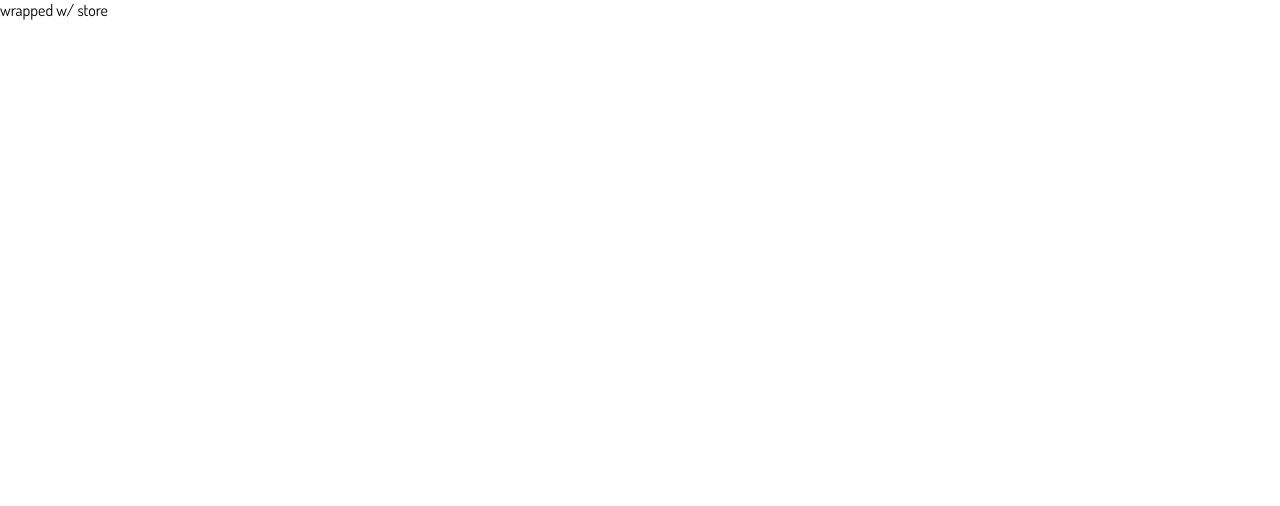
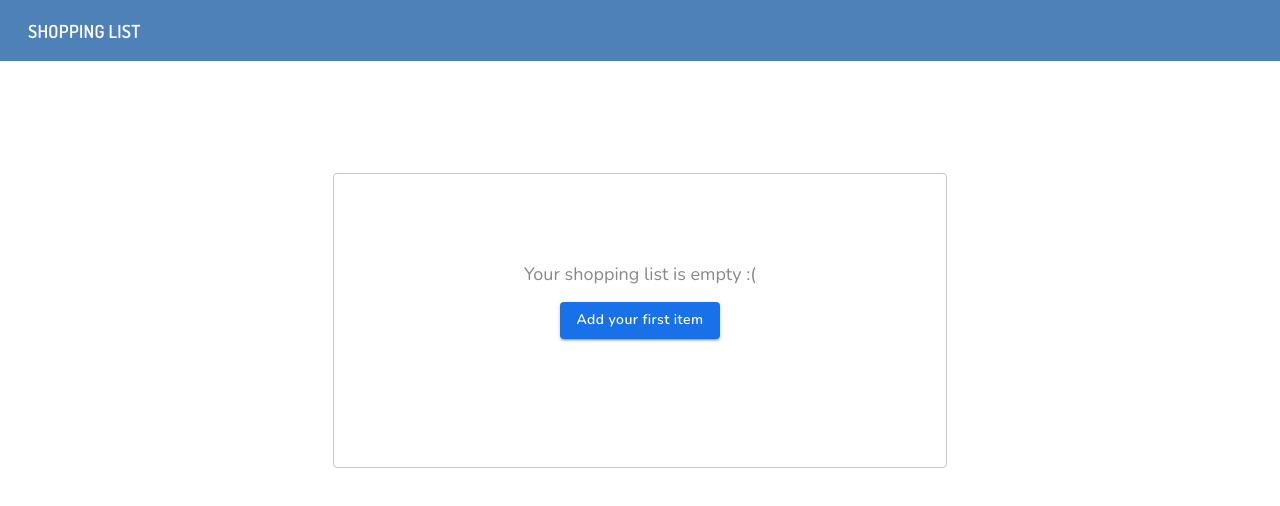
Before and after one commit to asatraitis/veritone-shopping-list, a React (Vite) app in the folder apps/client/: page / in a window 1280 px wide. Shown: the top 506 px of the page. Built offline with nearby package versions, Linux system fonts and the light colour scheme.

Commit message:
Add Spinner, EmptyList cmps to ShoppingList feature; Update app

```diff
--- a/apps/client/index.html
+++ b/apps/client/index.html
@@ -14,7 +14,7 @@
       href="https://fonts.googleapis.com/css2?family=Dosis:wght@200;300;400;500;600&family=Nunito:ital,wght@0,200;0,300;0,400;0,600;1,200;1,300;1,400;1,600&display=swap"
       rel="stylesheet"
     />
-    <title>Vite App</title>
+    <title>Shopping List</title>
   </head>
   <body>
     <div id="root"></div>
--- a/apps/client/src/App.jsx
+++ b/apps/client/src/App.jsx
@@ -1,8 +1,15 @@
 import { Provider } from 'react-redux';
 import store from './store';
+import { AppBar } from './components';
+import { ShoppingList } from './features';
 
 function App() {
-  return <Provider store={store}>wrapped w/ store</Provider>;
+  return (
+    <Provider store={store}>
+      <AppBar title="Shopping List" />
+      <ShoppingList />
+    </Provider>
+  );
 }
 
 export default App;
--- a/apps/client/src/common/colors.js
+++ b/apps/client/src/common/colors.js
@@ -1,4 +1,5 @@
 export const APP_BAR_COLOR = '#4D81B7';
+export const APP_BAR_TEXT_COLOR = '#FFFFFF';
 export const LIGHT_GREY = '#C6C6C6';
 export const TEXT_GREY = '#87898C';
 export const TEXT_DARK_GREY = '#7D7A7A';
--- a/apps/client/src/components/AppBar/styles.js
+++ b/apps/client/src/components/AppBar/styles.js
@@ -1,11 +1,12 @@
-import { APP_BAR_COLOR } from '../../common/colors';
+import { APP_BAR_COLOR, APP_BAR_TEXT_COLOR } from '../../common/colors';
 
 export const appBarStyles = {
   backgroundColor: APP_BAR_COLOR,
-  color: 'white',
+  color: APP_BAR_TEXT_COLOR,
   paddingY: 2.45,
   paddingX: 3.5,
   textTransform: 'uppercase',
-  fontSize: 19,
-  fontWeight: 500,
+  fontSize: 18,
+  fontWeight: 600,
+  letterSpacing: '0.25px',
 };
--- a/apps/client/src/components/EmptyState/styles.js
+++ b/apps/client/src/components/EmptyState/styles.js
@@ -9,8 +9,10 @@ export const emptyStateContainer = {
   flexDirection: 'column',
   alignItems: 'center',
   fontFamily: 'Nunito',
+  minWidth: 612,
   fontSize: 18,
-  paddingY: 11,
+  paddingTop: 11,
+  paddingBottom: 16,
 };
 
 export const emptyStateMsg = {
--- /dev/null
+++ b/apps/client/src/features/ShoppingList/EmptyList.jsx
@@ -0,0 +1,24 @@
+import Box from '@mui/material/Box';
+import { EmptyState, Button } from '../../components';
+import { emptyListPropTypes } from './propTypes';
+
+const EmptyList = ({ show, onAddItem }) => {
+  if (show) {
+    return (
+      <Box sx={{ marginTop: 14 }}>
+        <EmptyState msg="Your shopping list is empty :(">
+          <Button onClick={onAddItem}>Add your first item</Button>
+        </EmptyState>
+      </Box>
+    );
+  }
+  return null;
+};
+
+EmptyList.propTypes = emptyListPropTypes;
+EmptyState.defaultProps = {
+  show: false,
+  onAddItem: () => {},
+};
+
+export default EmptyList;
--- /dev/null
+++ b/apps/client/src/features/ShoppingList/ShoppingList.jsx
@@ -0,0 +1,23 @@
+import { useSelector } from 'react-redux';
+import Box from '@mui/material/Box';
+import { itemsSelector } from './itemsSlice';
+import EmptyList from './EmptyList';
+import Spinner from './Spinner';
+import { shoppingListContainerList } from './styles';
+
+const ShoppingList = () => {
+  const { items, currentItem, isLoading } = useSelector(itemsSelector);
+
+  const handleAddItem = () => {
+    // TODO: add item
+  };
+
+  return (
+    <Box className="shopping-list-container" sx={shoppingListContainerList}>
+      <EmptyList show={!items.length && !isLoading} onAddItem={handleAddItem} />
+      <Spinner show={isLoading} />
+    </Box>
+  );
+};
+
+export default ShoppingList;
--- /dev/null
+++ b/apps/client/src/features/ShoppingList/Spinner.jsx
@@ -0,0 +1,22 @@
+import CircularProgress from '@mui/material/CircularProgress';
+import Box from '@mui/material/Box';
+import { spinnerPropTypes } from './propTypes';
+import { spinnerStyles } from './styles';
+
+const Spinner = ({ show }) => {
+  if (show) {
+    return (
+      <Box sx={{ display: 'flex', marginTop: 14 }}>
+        <CircularProgress sx={spinnerStyles} size={80} thickness={2} />
+      </Box>
+    );
+  }
+  return null;
+};
+
+Spinner.defaultProps = {
+  show: false,
+};
+Spinner.propTypes = spinnerPropTypes;
+
+export default Spinner;
--- a/apps/client/src/features/ShoppingList/index.jsx
+++ b/apps/client/src/features/ShoppingList/index.jsx
@@ -0,0 +1 @@
+export { default } from './ShoppingList';
--- /dev/null
+++ b/apps/client/src/features/ShoppingList/propTypes.js
@@ -0,0 +1,10 @@
+import PropTypes from 'prop-types';
+
+export const emptyListPropTypes = {
+  show: PropTypes.bool,
+  onAddItem: PropTypes.func,
+};
+
+export const spinnerPropTypes = {
+  show: PropTypes.bool,
+};
--- /dev/null
+++ b/apps/client/src/features/ShoppingList/styles.js
@@ -0,0 +1,8 @@
+import { APP_BAR_COLOR } from '../../common/colors';
+
+export const spinnerStyles = { color: APP_BAR_COLOR };
+export const shoppingListContainerList = {
+  display: 'flex',
+  alignIntems: 'center',
+  justifyContent: 'center',
+};
--- a/apps/client/src/features/index.jsx
+++ b/apps/client/src/features/index.jsx
@@ -0,0 +1 @@
+export { default as ShoppingList } from './ShoppingList';
```
